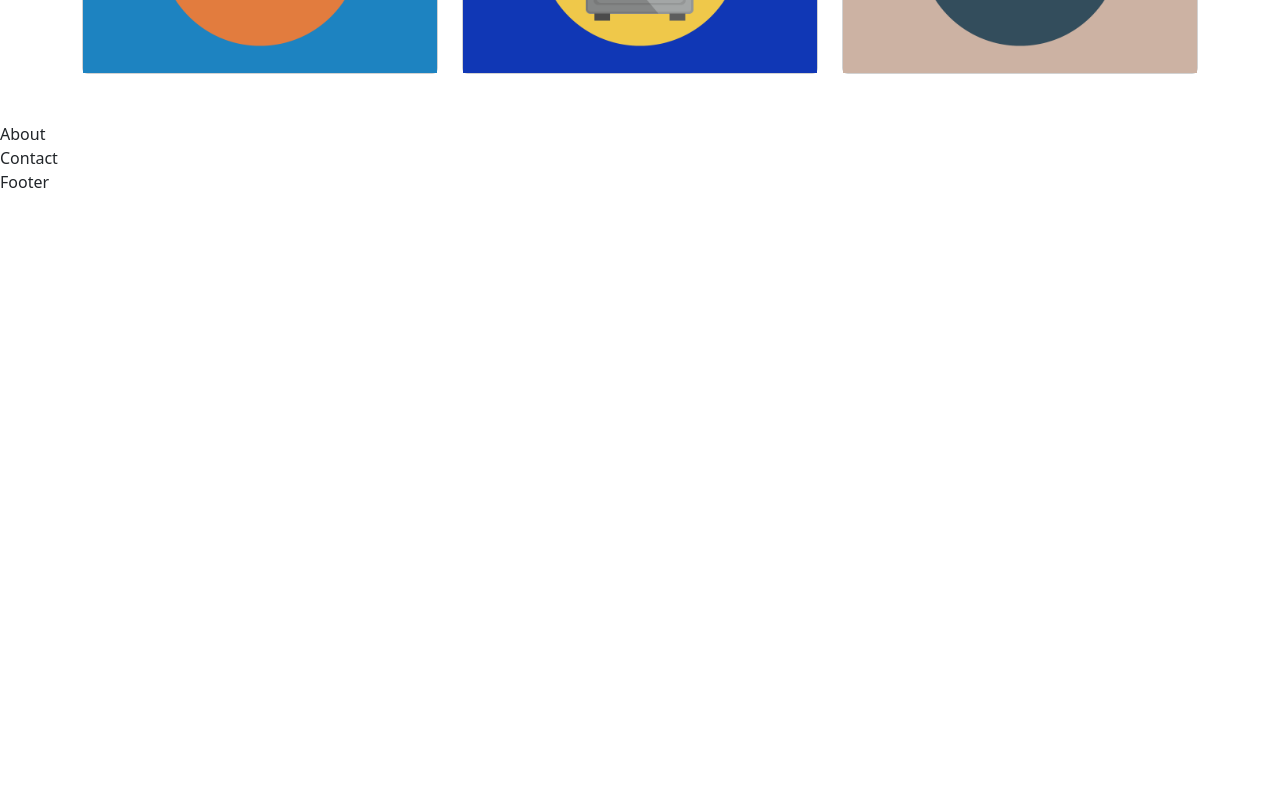
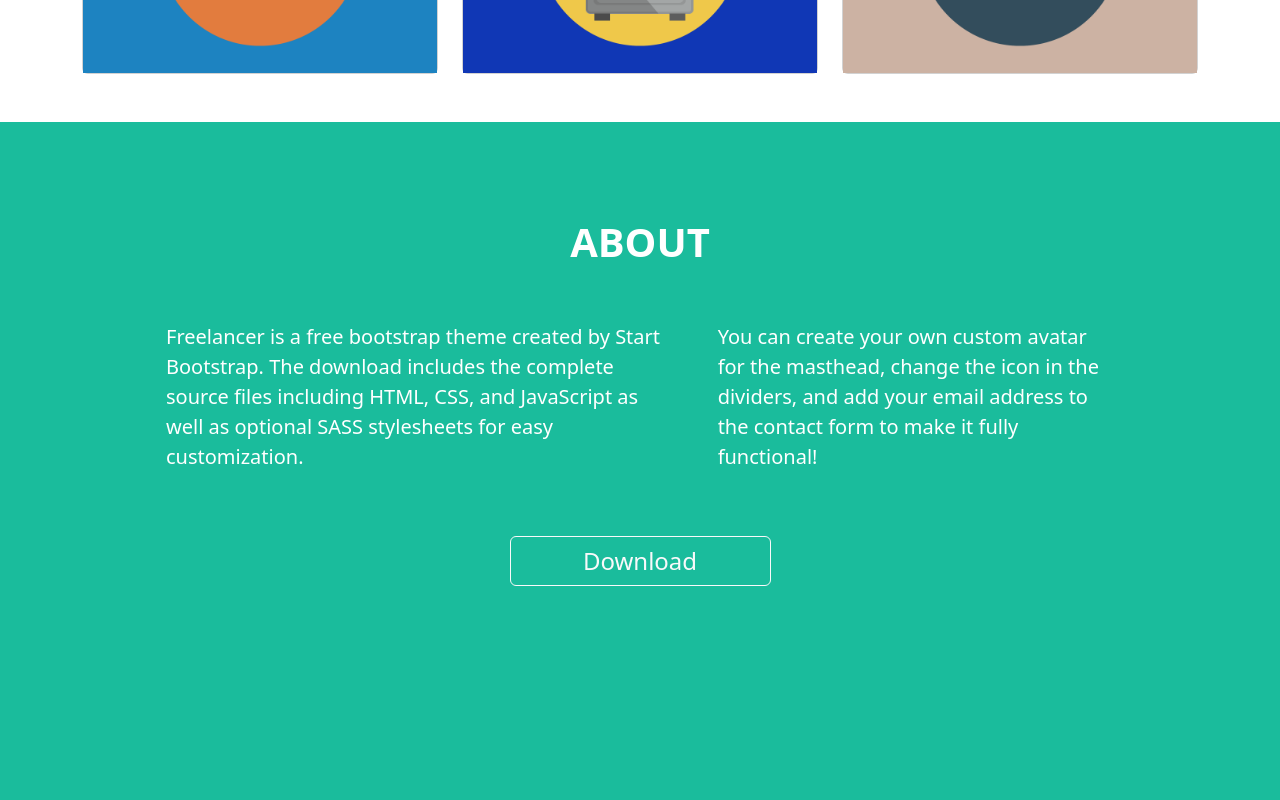
Before and after one commit to mayoshmase-dot/react-task1, a React app: page / in a window 1280 px wide. Shown: the part 1520-2320 px from the top of the page. Before the commit the page ends 1714 px from the top, so only its background shows below. Built offline with nearby package versions, Linux system fonts and the light colour scheme; the HTML template or start-up script is replaced by a standard one.

Commit message:
about section

```diff
--- a/src/assets/about/About.jsx
+++ b/src/assets/about/About.jsx
@@ -1,7 +1,17 @@
 import React from 'react'
+import Style from './about.module.css'
 
 export default function About() {
   return (
-    <div>About</div>
+    <section className={Style.about}>
+      <div className='container d-flex flex-column justify-content-center align-items-center gap-5 p-5 '>
+        <h2 className='mt-5 fs-1 fw-bold'>ABOUT</h2>
+        <div className='d-flex gap-5 fs-5 mx-5'>
+          <p>Freelancer is a free bootstrap theme created by Start Bootstrap. The download includes the complete source files including HTML, CSS, and JavaScript as well as optional SASS stylesheets for easy customization.</p>
+          <p>You can create your own custom avatar for the masthead, change the icon in the dividers, and add your email address to the contact form to make it fully functional!</p>
+        </div>
+        <button type='submit' className='btn btn-outline-light w-25 fs-4'>Download</button>
+      </div>
+    </section>
   )
 }
--- a/src/assets/about/about.module.css
+++ b/src/assets/about/about.module.css
@@ -0,0 +1,5 @@
+.about{
+    background-color: rgba(26, 188, 156, 1);
+    color: white;
+height: 100vh;
+}
```
